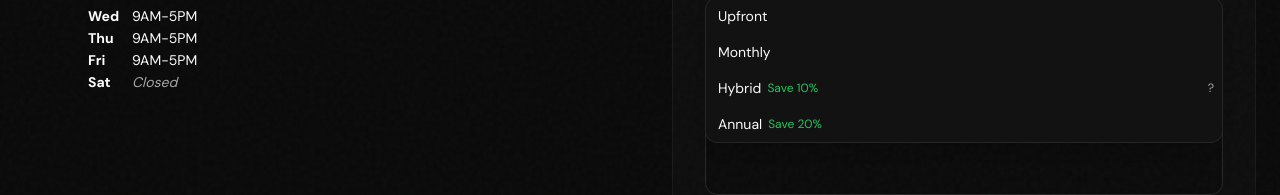
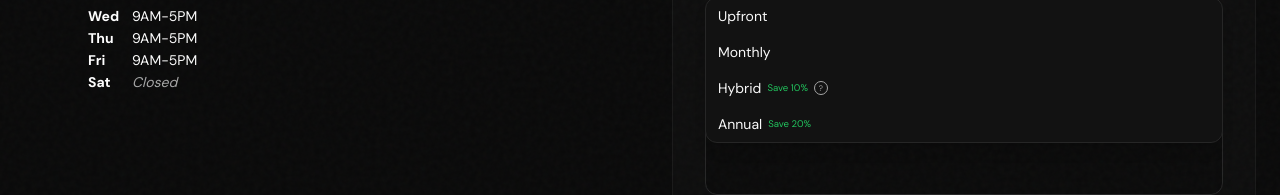
Before and after one commit to matrixfrr/GimmeASite, a Next.js app: page / in a window 1280 px wide. Both pictures are taken after a click on the button "Select a Plan". Shown: the part 5015-5210 px from the top of the page. Built offline with nearby package versions, Linux system fonts and the light colour scheme.

Commit message:
Smaller savings badges, circular inline ? on Hybrid, FAQ comma fix

```diff
--- a/src/app/page.tsx
+++ b/src/app/page.tsx
@@ -47,7 +47,7 @@ const faqItems: { question: string; answer: React.ReactNode }[] = [
   },
   {
     question: "What's the Hybrid Plan?",
-    answer: (<>The Hybrid Plan is a bundle offering combining an Upfront fee and a <span className="text-green-500 font-semibold">10% off</span> recurring Monthly subscription, best suited for those looking to pay a discounted price each month with 2 extra monthly revisions included.</>),
+    answer: (<>The Hybrid Plan is a bundle offering combining an Upfront fee and a <span className="text-green-500 font-semibold">10% off</span> recurring Monthly subscription, best suited for those looking to pay a discounted price each month, with 2 extra monthly revisions included.</>),
   },
   {
     question: "What if I need revisions to my site?",
@@ -1618,18 +1618,22 @@ function ContactSection({ onSuccess }: { onSuccess?: () => void }) {
                         >
                           Monthly
                         </button>
-                        <div className="flex items-center">
-                          <button
-                            type="button"
-                            className={`flex-1 px-3 py-2 text-left text-sm hover:bg-primary/10 transition-colors flex items-center gap-1.5 ${
-                              formData.paymentPlan === "Hybrid" ? "bg-primary/10 text-primary" : ""
-                            }`}
-                            onClick={() => handlePlanSelect("Hybrid")}
-                          >
-                            Hybrid <span className="text-green-500 text-xs">Save 10%</span>
-                          </button>
-                          <button type="button" className="px-2 py-2 text-xs text-muted-foreground hover:text-primary transition-colors" onClick={(e) => { e.stopPropagation(); setShowPlanDropdown(false); window.dispatchEvent(new CustomEvent("openFaqAt", { detail: 2 })); }}>?</button>
-                        </div>
+                        <button
+                          type="button"
+                          className={`w-full px-3 py-2 text-left text-sm hover:bg-primary/10 transition-colors flex items-center gap-1.5 ${
+                            formData.paymentPlan === "Hybrid" ? "bg-primary/10 text-primary" : ""
+                          }`}
+                          onClick={() => handlePlanSelect("Hybrid")}
+                        >
+                          Hybrid <span className="text-green-500" style={{fontSize:"0.6rem"}}>Save 10%</span>
+                          <span
+                            role="button"
+                            tabIndex={0}
+                            onClick={(e) => { e.stopPropagation(); setShowPlanDropdown(false); window.dispatchEvent(new CustomEvent("openFaqAt", { detail: 2 })); }}
+                            onKeyDown={(e) => { if (e.key === "Enter") { e.stopPropagation(); setShowPlanDropdown(false); window.dispatchEvent(new CustomEvent("openFaqAt", { detail: 2 })); } }}
+                            className="inline-flex items-center justify-center w-3.5 h-3.5 rounded-full border border-current text-muted-foreground hover:text-primary hover:border-primary transition-colors text-[0.5rem] leading-none flex-shrink-0"
+                          >?</span>
+                        </button>
                         <button
                           type="button"
                           className={`w-full px-3 py-2 text-left text-sm hover:bg-primary/10 transition-colors flex items-center gap-1.5 ${
@@ -1637,7 +1641,7 @@ function ContactSection({ onSuccess }: { onSuccess?: () => void }) {
                           }`}
                           onClick={() => handlePlanSelect("Annual")}
                         >
-                          Annual <span className="text-green-500 text-xs">Save 20%</span>
+                          Annual <span className="text-green-500" style={{fontSize:"0.6rem"}}>Save 20%</span>
                         </button>
 
                       </div>
```
